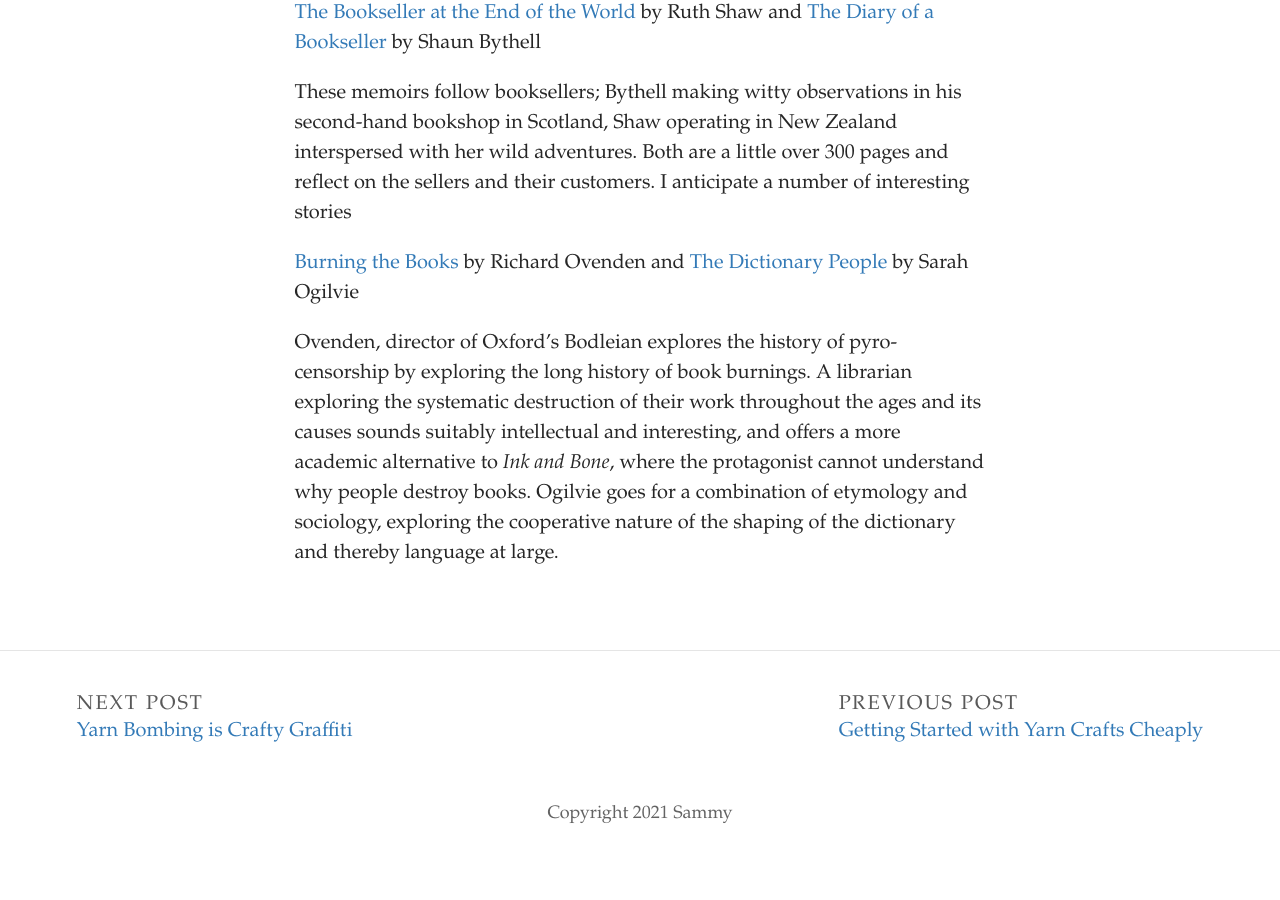
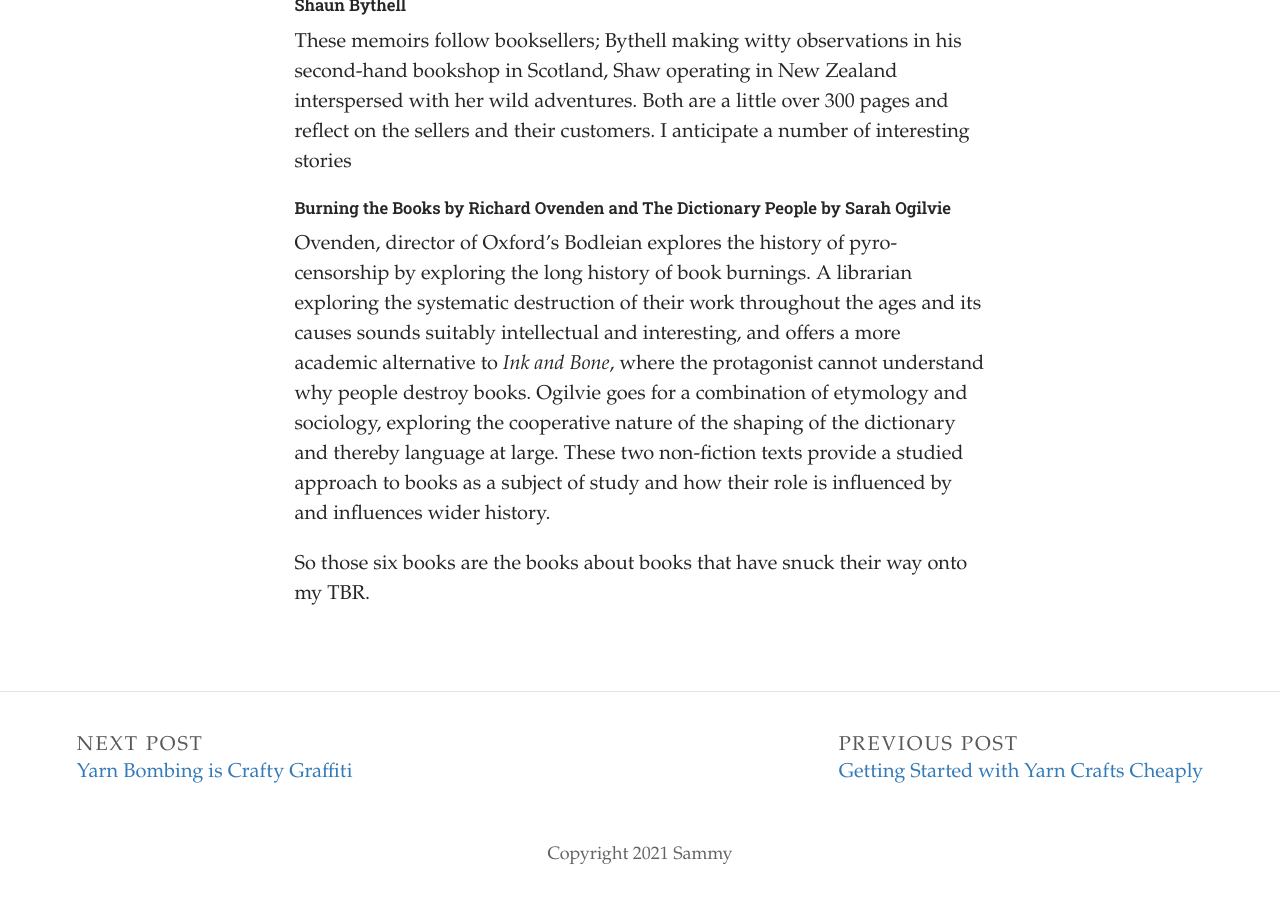
Before and after one commit to SammySpinsAYarn/Blog, a Jekyll site: the page built from _posts/2023-08-21-what-do-we-do-with-a-procrastinating-blogger.md, in a window 1280 px wide and 900 px high, scrolled down 811 px. Built offline with Jekyll 4.4.1, drawn with Linux system fonts in a browser that asks for light colours; some web fonts are replaced; before the commit the page ends 1670 px from its top, so only the background shows below that.

Commit message:
Update Post “2023-08-21-what-do-we-do-with-a-procrastinating-blogger”

```diff
--- a/_posts/2023-08-21-what-do-we-do-with-a-procrastinating-blogger.md
+++ b/_posts/2023-08-21-what-do-we-do-with-a-procrastinating-blogger.md
@@ -7,18 +7,24 @@
 ---
 Books are written on all topics, so it should suprise no one that there are both fiction and non-fiction books out in the world about these artefacts and the people involed in their production. How-tos on their writing and production, analyses on their history and role in the world, to current books all about those whose lives centre the books. Here are a few I want to read in the newar future.
 
-[T﻿he Cat Who Saved Books](https://app.thestorygraph.com/books/19a53404-887d-4bde-b209-60fb17679d2c) by Sōsuke Natsukawa and [What You Are Looking For is in the Library](https://app.thestorygraph.com/books/2409ddb7-9114-42fd-86c4-39996c61befc) by Michiko Aoyama
+
+
+##### [T﻿he Cat Who Saved Books](https://app.thestorygraph.com/books/19a53404-887d-4bde-b209-60fb17679d2c) by Sōsuke Natsukawa and [What You Are Looking For is in the Library](https://app.thestorygraph.com/books/2409ddb7-9114-42fd-86c4-39996c61befc) by Michiko Aoyama
 
 B﻿oth of these books are translated Japanese fiction books centring bookish locations and a fantastical element. In the first a talking cat enlists a teenager, who inherited their recently deceased grandfather's bookshop, in a mission to save unloved books. It is apparently a hopeful and reflective novel, and at under 200 pages sounds like a whimsical weekend read. The latter follows a magical librarian who helps her patrons through book recommendations capable of altering their life's path, and she (presumably) gets a front row seat to this upon the book's return. A light-hearted literary wander among a library's shelves alongside someone capable of mystical book suggestions? No part of that is unappealling.
 
 
 
-[T﻿he Bookseller at the End of the World](https://app.thestorygraph.com/books/fdd9a6ca-8508-4f7e-8b7a-3212e77fa61f) by Ruth Shaw and [The Diary of a Bookseller](https://app.thestorygraph.com/books/a0545a9c-cd38-4f6b-b3fd-d55c8bbe62c9) by Shaun Bythell
+##### [T﻿he Bookseller at the End of the World](https://app.thestorygraph.com/books/fdd9a6ca-8508-4f7e-8b7a-3212e77fa61f) by Ruth Shaw and [The Diary of a Bookseller](https://app.thestorygraph.com/books/a0545a9c-cd38-4f6b-b3fd-d55c8bbe62c9) by Shaun Bythell
 
 T﻿hese memoirs follow booksellers; Bythell making witty observations in his second-hand bookshop in Scotland, Shaw operating in New Zealand interspersed with her wild adventures. Both are a little over 300 pages and reflect on the sellers and their customers. I anticipate a number of interesting stories
 
 
 
-[Burning the Books](https://app.thestorygraph.com/books/cf893705-ae12-4bf2-97d3-c3c5d1a76ccb) by Richard Ovenden and [The Dictionary People](https://app.thestorygraph.com/books/fc13b2a0-bbb6-487c-977a-7d6f5294c38c) by Sarah Ogilvie
+##### [Burning the Books](https://app.thestorygraph.com/books/cf893705-ae12-4bf2-97d3-c3c5d1a76ccb) by Richard Ovenden and [The Dictionary People](https://app.thestorygraph.com/books/fc13b2a0-bbb6-487c-977a-7d6f5294c38c) by Sarah Ogilvie
 
-O﻿venden, director of Oxford's Bodleian explores the history of pyro-censorship by exploring the long history of book burnings. A librarian exploring the systematic destruction of their work throughout the ages and its causes sounds suitably intellectual and interesting, and offers a more academic alternative to *Ink and Bone*, where the protagonist cannot understand why people destroy books. Ogilvie goes for a combination of etymology and sociology, exploring the cooperative nature of the shaping of the dictionary and thereby language at large.
+O﻿venden, director of Oxford's Bodleian explores the history of pyro-censorship by exploring the long history of book burnings. A librarian exploring the systematic destruction of their work throughout the ages and its causes sounds suitably intellectual and interesting, and offers a more academic alternative to *Ink and Bone*, where the protagonist cannot understand why people destroy books. Ogilvie goes for a combination of etymology and sociology, exploring the cooperative nature of the shaping of the dictionary and thereby language at large. These two non-fiction texts provide a studied approach to books as a subject of study and how their role is influenced by and influences wider history.
+
+
+
+S﻿o those six books are the books about books that have snuck their way onto my TBR.
```
